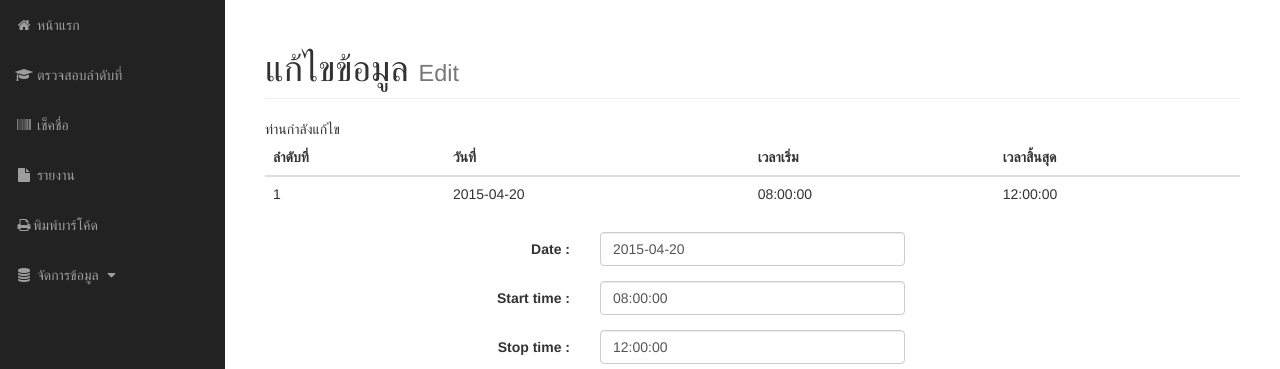
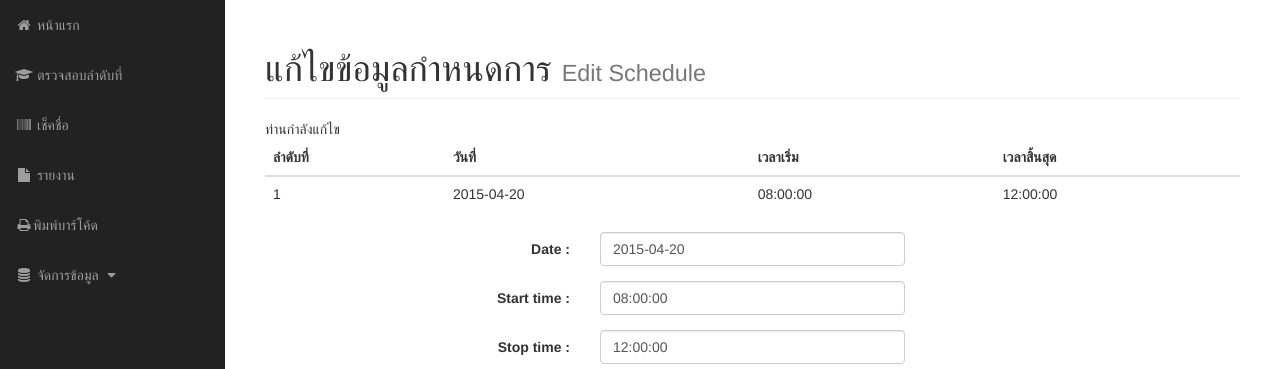
Before and after one commit to bombpn/CU_Graduation, a CodeIgniter app: page /CU_Graduation/index.php/schedule/editSchedule/1 in a window 1280 px wide. Shown: the part 51-420 px from the top of the page. Run offline with CodeIgniter, Linux system fonts and the light colour scheme; data comes from the database, SQL or seed files in the repository; data that the repository does not hold is empty; some libraries are stand-ins or nearby versions.

Commit message:
add Some Thai Locale To Schedule

```diff
--- a/application/views/schedule/edit.php
+++ b/application/views/schedule/edit.php
@@ -114,8 +114,8 @@
 <div class="col-md-12">
 <div class="row clearfix">
     <div class="col-lg-12">
-        <h1 class="page-header">แก้ไขข้อมูล
-            <small>Edit</small>
+        <h1 class="page-header">แก้ไขข้อมูลกำหนดการ
+            <small>Edit Schedule</small>
         </h1>
 ท่านกำลังแก้ไข <br>
                       <table class="table">
--- a/application/views/schedule/list.php
+++ b/application/views/schedule/list.php
@@ -15,7 +15,7 @@
 <div class="row">
     <div class="col-lg-12">
         <h1 class="page-header-list">
-            All Schedule
+            กำหนดการซ้อมทั้งหมด
         </h1>
         <table class="table">
           <thead>
--- a/application/views/schedule/listByDay.php
+++ b/application/views/schedule/listByDay.php
@@ -15,7 +15,7 @@
 <div class="row">
     <div class="col-lg-12">
         <h1 class="page-header-list">
-            Schedule <?php echo $formattedDate; ?>
+            กำหนดการในวัน <?php echo $formattedDate; ?>
         </h1>
         <br>
         <table class="table">
```
